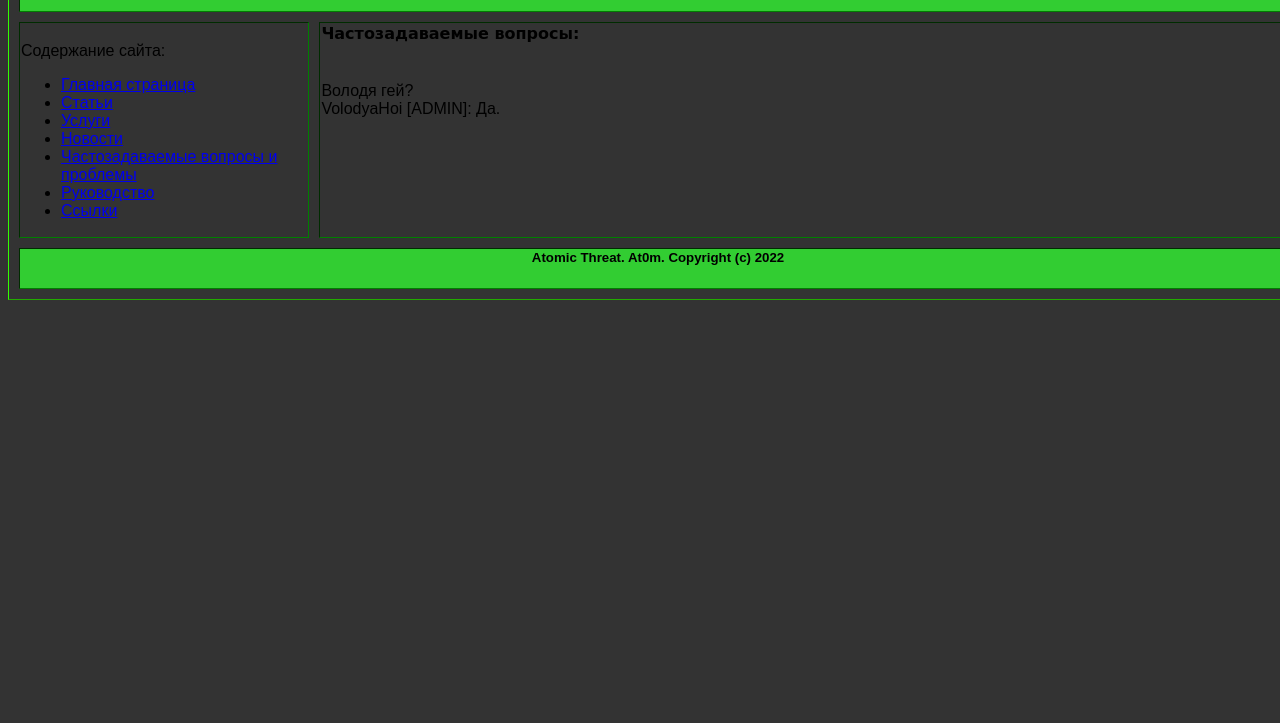
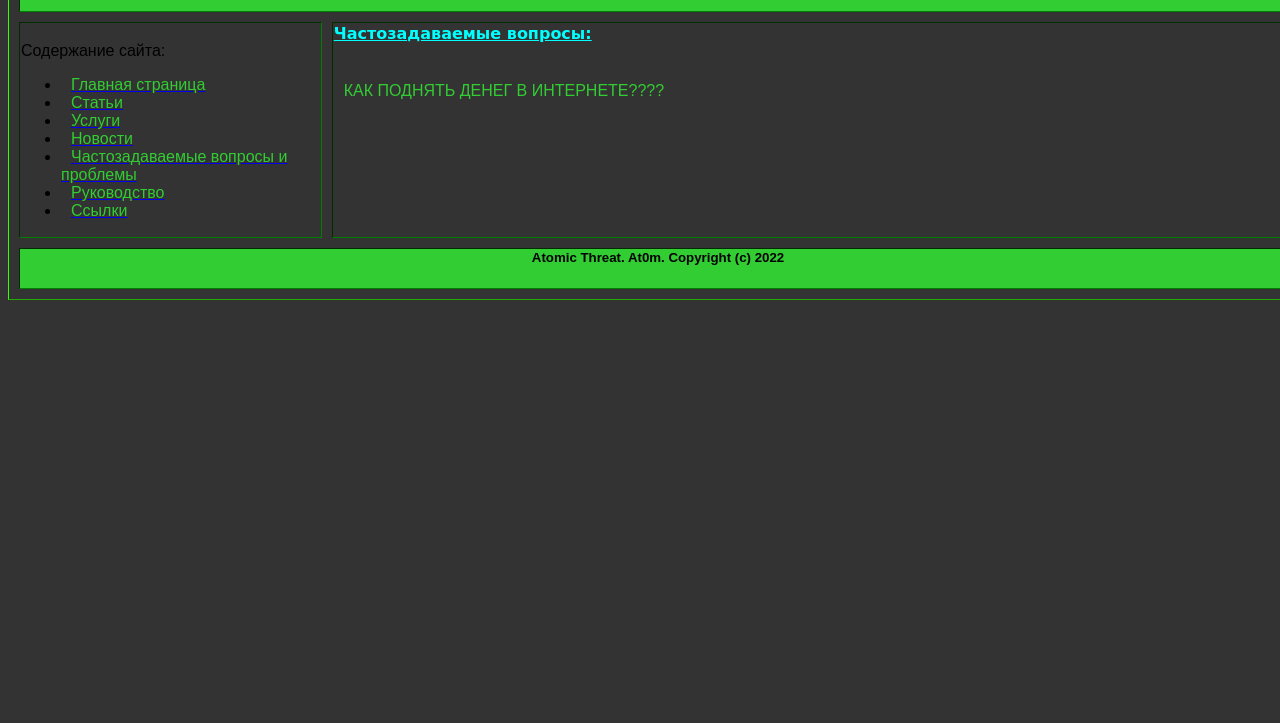
Before and after one commit to Atomic-Threat-Team/Atomic-Threat-Team.github.io, a plain HTML site: page pages/faq.html in a window 1280 px wide. Shown: the part 77-800 px from the top of the page. Drawn offline with Linux system fonts and the light colour scheme.

Commit message:
Update 3 pages

```diff
--- a/pages/faq.html
+++ b/pages/faq.html
@@ -14,37 +14,29 @@
 
             <tr height="70px">
                 <td colspan="2" align="center" bgcolor="limegreen">
-                    <h1>Atomic Threat - Developing etc. ==> FAQ</h1>
+                    <h1>FAQ</h1>
                 </td>
             </tr>
 
             <tr height="150px">
                 <td width="100px">
-                    <!--<img src="atom.jpg" alt="Bad internet connection!" width="100" height="100">-->
                     <br> Содержание сайта:
                     <ul type="disc">
-                        <li> <a href="atsite.html"> Главная страница </a> </li>
-                        <li> <a href="stast.html"> Статьи </a> </li>
-                        <li> <a href="uslugi.html"> Услуги </a> </li>
-                        <li> <a href="news.html"> Новости </a> </li>
-                        <li> <a href="faq.html"> Частозадаваемые вопросы и проблемы  </a> </li>
-                        <li> <a href="admins.html"> Руководство </a> </li>
-                        <li> <a href="links.html"> Ссылки </a> </li>
+                        <li> <a href="atsite.html"> <font> Главная страница </font> </a> </li>
+                        <li> <a href="stast.html"> <font> Статьи </font> </a> </li>
+                        <li> <a href="uslugi.html"> <font> Услуги </font> </a> </li>
+                        <li> <a href="news.html"> <font> Новости </font> </a> </li>
+                        <li> <a href="faq.html"> <font> Частозадаваемые вопросы и проблемы </font> </a> </li>
+                        <li> <a href="admins.html"> <font> Руководство </font> </a> </li>
+                        <li> <a href="links.html"> <font> Ссылки </font> </a> </li>
                     </ul>
                 </td>
                 <td width="600px" valign="top">
-                    <h4>Частозадаваемые вопросы:</h4>
+                    <h4> <u> Частозадаваемые вопросы: </u> </h4>
                     <br>
-                    Володя гей?
-                    <br> VolodyaHoi [ADMIN]: Да.
+                    <font> КАК ПОДНЯТЬ ДЕНЕГ В ИНТЕРНЕТЕ???? </font>
                 </td>
             </tr>
-            <!--<tr height="150px">
-                <td colspan="2">
-                    coming soon...
-                </td>
-            </tr>-->
-
             <tr>
                 <td colspan="2" align="center" bgcolor="limegreen">
                     <h5>Atomic Threat. At0m. Copyright (c) 2022</h5>
```
Also changed, not shown: pages/backup.html (+1 -1 lines), pages/links.html (+1 -1 lines).
